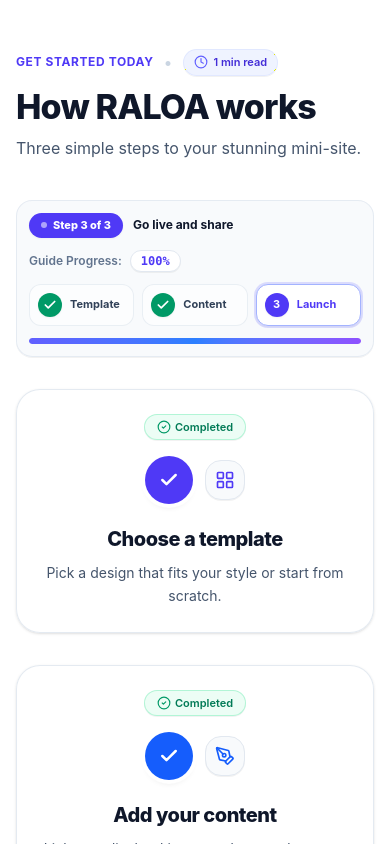
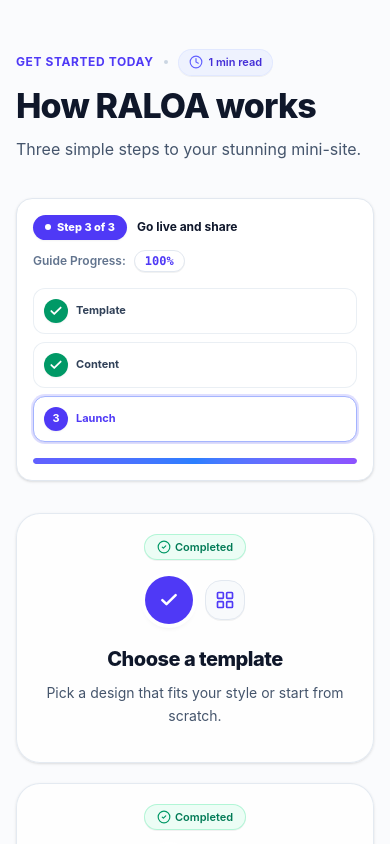
Before and after one commit to samirmagdy/Raloa-Go, a React (Vite) app: page / in a window 390 px wide. Shown: the part 3320-4164 px from the top of the page. Built offline with nearby package versions, Linux system fonts and the light colour scheme; no server answers.

Commit message:
feat: add TemplatesPage component and routing, and redesign HowItWorks section layout

```diff
--- a/src/components/HowItWorks.tsx
+++ b/src/components/HowItWorks.tsx
@@ -14,7 +14,7 @@
   const t = dictionary[locale].howItWorksSection;
 
   const sectionRef = useRef<HTMLElement>(null);
-  const stepCardRefs = useRef<(HTMLDivElement | null)[]>([]);
+  const stepCardRefs = useRef<(HTMLButtonElement | null)[]>([]);
   const [activeStep, setActiveStep] = useState<number>(1);
   const [readingProgress, setReadingProgress] = useState<number>(33);
 
@@ -117,75 +117,43 @@
     <section
       ref={sectionRef}
       id="how-it-works"
-      className="py-14 sm:py-20 md:py-28 bg-white dark:bg-slate-950 border-b border-slate-100 dark:border-slate-800/80 relative overflow-hidden transition-colors duration-200"
+      className="scroll-mt-20 py-14 sm:py-20 md:py-24 bg-slate-50/70 dark:bg-slate-950 border-b border-slate-200/70 dark:border-slate-800/80 relative overflow-hidden transition-colors duration-200"
     >
       <div className="max-w-[1200px] mx-auto px-4 sm:px-6 lg:px-8">
 
-        {/* Section Header with Doodle & Estimated Read Time */}
-        <div className="relative mb-10 md:mb-14">
-          <div className="max-w-[640px]">
-            <div className="flex items-center gap-2.5 mb-2.5 flex-wrap">
+        {/* Section Header */}
+        <div className="max-w-3xl mb-9 sm:mb-11">
+          <div>
+            <div className="flex items-center gap-2.5 mb-3 flex-wrap">
               <span className="text-[12px] font-bold uppercase tracking-wider text-indigo-600 dark:text-indigo-400">
                 {t.eyebrow}
               </span>
-              <span className="text-slate-300 dark:text-slate-700 select-none">•</span>
+              <span aria-hidden="true" className="w-1 h-1 rounded-full bg-slate-300 dark:bg-slate-700" />
               <ReadTimeBadge
                 formatted={readTime.formatted}
                 wordCount={readTime.wordCount}
                 locale={locale}
               />
             </div>
-            <h2 className="text-[34px] sm:text-[42px] md:text-[46px] font-extrabold text-[#0F172A] dark:text-white tracking-tight leading-tight">
+            <h2 className="text-[34px] sm:text-[42px] md:text-[48px] font-extrabold text-[#0F172A] dark:text-white tracking-tight leading-[1.08]">
               {t.headline}
             </h2>
-            <p className="text-[16px] sm:text-[18px] text-slate-600 dark:text-slate-300 mt-2 font-normal">
+            <p className="text-[16px] sm:text-[18px] text-slate-600 dark:text-slate-300 mt-3 font-normal leading-relaxed max-w-2xl">
               {t.subheadline}
             </p>
           </div>
-
-          {/* Right Floating Doodle ("From idea to impact in minutes") */}
-          <div className="hidden lg:flex items-center gap-3 absolute top-2 end-4 text-indigo-600 dark:text-indigo-400 select-none pointer-events-none">
-            <div className="relative">
-              <span className="text-[15px] font-bold italic tracking-tight font-serif text-indigo-700 dark:text-indigo-300 bg-indigo-50/80 dark:bg-indigo-950/80 px-3.5 py-1.5 rounded-full border border-indigo-100 dark:border-indigo-800 shadow-2xs rotate-2 block">
-                {t.doodleText}
-              </span>
-              <svg
-                width="70"
-                height="45"
-                viewBox="0 0 70 45"
-                fill="none"
-                xmlns="http://www.w3.org/2000/svg"
-                className="text-indigo-500 dark:text-indigo-400 absolute -bottom-6 right-2 rtl:left-2 rtl:right-auto rtl:scale-x-[-1]"
-              >
-                <path
-                  d="M10 5C25 15 45 35 60 22"
-                  stroke="currentColor"
-                  strokeWidth="2.2"
-                  strokeLinecap="round"
-                  strokeDasharray="4 2"
-                />
-                <path
-                  d="M50 16L62 21L58 32"
-                  stroke="currentColor"
-                  strokeWidth="2.2"
-                  strokeLinecap="round"
-                  strokeLinejoin="round"
-                />
-              </svg>
-            </div>
-          </div>
         </div>
 
-        {/* Section-Specific Reading Progress Indicator Widget */}
+        {/* Single step progress control */}
         <div
           id="how-it-works-reading-tracker"
-          className="mb-8 sm:mb-12 p-3 sm:p-4 rounded-2xl bg-slate-50/90 dark:bg-slate-900/80 border border-slate-200/80 dark:border-slate-800/90 shadow-2xs backdrop-blur-xs transition-all duration-200"
+          className="mb-8 sm:mb-10 p-4 sm:p-5 rounded-2xl bg-white dark:bg-slate-900 border border-slate-200 dark:border-slate-800 shadow-sm transition-all duration-200"
         >
-          <div className="flex flex-col sm:flex-row sm:items-center justify-between gap-3 mb-3">
+          <div className="flex flex-col sm:flex-row sm:items-center justify-between gap-2.5 mb-4">
             {/* Active Step Badge & Current Step Title */}
             <div className="flex items-center gap-2.5 min-w-0">
               <span className="inline-flex items-center gap-1.5 px-3 py-1 rounded-full text-[11px] sm:text-xs font-extrabold bg-indigo-600 text-white shadow-xs shrink-0">
-                <span className="w-1.5 h-1.5 rounded-full bg-white animate-pulse" />
+                <span className="w-1.5 h-1.5 rounded-full bg-white" />
                 <span>
                   {isRtl
                     ? `الخطوة ${activeStep} من 3`
@@ -207,7 +175,7 @@
           </div>
 
           {/* 3-Segment Interactive Step Progress Bar */}
-          <div className="grid grid-cols-3 gap-2 sm:gap-3">
+          <div className="grid grid-cols-1 sm:grid-cols-3 gap-2 sm:gap-3">
             {steps.map((s) => {
               const isPast = activeStep > s.num;
               const isCurrent = activeStep === s.num;
@@ -218,7 +186,7 @@
                   type="button"
                   onClick={() => scrollToStep(s.num)}
                   aria-label={`${s.title} - ${isCurrent ? (isRtl ? 'الخطوة النشطة' : 'Active step') : isPast ? (isRtl ? 'مكتمل' : 'Completed') : (isRtl ? 'قادم' : 'Upcoming')}`}
-                  className={`flex items-center gap-2 sm:gap-2.5 p-2 sm:p-2.5 rounded-xl text-left rtl:text-right transition-all cursor-pointer group ${
+                    className={`min-h-11 flex items-center gap-2 sm:gap-2.5 p-2.5 rounded-xl text-left rtl:text-right transition-all cursor-pointer group focus:outline-none focus-visible:ring-2 focus-visible:ring-indigo-500 focus-visible:ring-offset-2 dark:focus-visible:ring-offset-slate-900 ${
                     isCurrent
                       ? 'bg-white dark:bg-slate-800 shadow-xs border border-indigo-300 dark:border-indigo-600 ring-2 ring-indigo-500/20'
                       : isPast
@@ -259,7 +227,7 @@
           </div>
 
           {/* Continuous Progress Track */}
-          <div className="mt-3 w-full h-1.5 bg-slate-200/80 dark:bg-slate-800 rounded-full overflow-hidden">
+          <div className="mt-4 w-full h-1.5 bg-slate-200/80 dark:bg-slate-800 rounded-full overflow-hidden" aria-hidden="true">
             <div
               className="h-full bg-gradient-to-r from-indigo-500 via-blue-500 to-violet-500 rounded-full transition-all duration-300 ease-out"
               style={{ width: `${readingProgress}%` }}
@@ -268,10 +236,10 @@
         </div>
 
         {/* 3 Steps Row */}
-        <div className="grid grid-cols-1 md:grid-cols-3 gap-8 relative">
+        <div className="grid grid-cols-1 md:grid-cols-3 gap-5 lg:gap-6 relative">
 
           {/* Connecting line (Desktop) */}
-          <div className="hidden md:block absolute top-[52px] left-[15%] right-[15%] h-[3px] bg-slate-200 dark:bg-slate-800 -z-0 rounded-full overflow-hidden">
+          <div className="hidden md:block absolute top-[49px] left-[14%] right-[14%] h-px bg-slate-200 dark:bg-slate-800 z-0 rounded-full overflow-hidden">
             <div
               className="h-full bg-gradient-to-r from-indigo-500 via-blue-500 to-violet-500 transition-all duration-500"
               style={{
@@ -285,14 +253,15 @@
             const isPast = activeStep > step.num;
 
             return (
-              <div
+              <button
                 key={step.num}
+                type="button"
                 ref={(el) => { stepCardRefs.current[idx] = el; }}
                 id={`how-it-works-step-${step.num}`}
                 onClick={() => scrollToStep(step.num)}
-                className={`relative z-10 flex flex-col items-center md:items-start text-center md:text-left rtl:md:text-right p-6 sm:p-7 rounded-3xl transition-all duration-300 cursor-pointer ${
+                className={`relative z-10 w-full min-h-[250px] flex flex-col items-center md:items-start text-center md:text-left rtl:md:text-right p-5 sm:p-6 rounded-3xl transition-all duration-300 cursor-pointer focus:outline-none focus-visible:ring-2 focus-visible:ring-indigo-500 focus-visible:ring-offset-2 dark:focus-visible:ring-offset-slate-950 ${
                   isCurrent
-                    ? 'bg-white dark:bg-slate-900 border-2 border-indigo-500/80 dark:border-indigo-400/80 shadow-xl shadow-indigo-500/10 ring-4 ring-indigo-500/10 scale-[1.02]'
+                    ? 'bg-white dark:bg-slate-900 border-2 border-indigo-500/80 dark:border-indigo-400/80 shadow-lg shadow-indigo-500/10 ring-4 ring-indigo-500/10'
                     : isPast
                     ? 'bg-white/80 dark:bg-slate-900/60 border border-slate-200/90 dark:border-slate-800 shadow-sm hover:border-slate-300'
                     : 'bg-white/50 dark:bg-slate-900/30 border border-slate-100 dark:border-slate-850 opacity-80 hover:opacity-100 hover:border-slate-200'
@@ -302,7 +271,7 @@
                 <div className="mb-4">
                   {isCurrent ? (
                     <span className="inline-flex items-center gap-1.5 px-3 py-1 rounded-full text-[11px] font-bold bg-indigo-50 dark:bg-indigo-950/80 text-indigo-700 dark:text-indigo-300 border border-indigo-200/80 dark:border-indigo-800 shadow-2xs">
-                      <span className="w-1.5 h-1.5 rounded-full bg-indigo-600 animate-ping" />
+                      <span className="w-1.5 h-1.5 rounded-full bg-indigo-600" />
                       <span>{isRtl ? 'الخطوة النشطة الآن' : 'Currently Reading'}</span>
                     </span>
                   ) : isPast ? (
@@ -334,7 +303,7 @@
                 <p className="text-[14px] sm:text-[15px] text-slate-600 dark:text-slate-300 leading-relaxed font-normal max-w-sm">
                   {step.body}
                 </p>
-              </div>
+              </button>
             );
           })}
 
--- /dev/null
+++ b/src/components/TemplatesPage.tsx
@@ -0,0 +1,95 @@
+import React from 'react';
+import { ArrowLeft, ArrowRight, Eye } from 'lucide-react';
+import { Locale, TemplateItem } from '../types';
+import { templatesData } from '../data/content';
+import { RaloaLogo } from './brand/RaloaLogo';
+import { usePageSEO } from '../hooks/usePageSEO';
+
+interface TemplatesPageProps {
+  locale: Locale;
+  onReturnHome: () => void;
+  onSelectTemplate: (template: TemplateItem) => void;
+}
+
+export const TemplatesPage: React.FC<TemplatesPageProps> = ({ locale, onReturnHome, onSelectTemplate }) => {
+  const isRtl = locale === 'ar';
+
+  usePageSEO({
+    sectionId: 'templates-page',
+    locale,
+    title: isRtl ? 'كل قوالب رالوا — معرض التصاميم' : 'All Templates — RALOA Design Gallery',
+    description: isRtl ? 'استعرض جميع قوالب رالوا المتجاوبة واختر التصميم المناسب لموقعك المصغر.' : 'Browse every responsive RALOA template and choose the right design for your mini-site.',
+    ogTitle: isRtl ? 'معرض قوالب رالوا' : 'RALOA Template Gallery',
+    ogDescription: isRtl ? 'كل القوالب في مكان واحد.' : 'Explore every RALOA template in one place.',
+    keywords: isRtl ? ['قوالب رالوا', 'تصاميم مواقع مصغرة', 'قوالب بايو'] : ['RALOA templates', 'creator website templates', 'link in bio designs'],
+    jsonLd: {
+      '@context': 'https://schema.org',
+      '@type': 'CollectionPage',
+      name: isRtl ? 'معرض قوالب رالوا' : 'RALOA Template Gallery',
+      numberOfItems: templatesData.length,
+      mainEntity: {
+        '@type': 'ItemList',
+        itemListElement: templatesData.map((template, index) => ({
+          '@type': 'ListItem',
+          position: index + 1,
+          name: template.name
+        }))
+      }
+    }
+  });
+
+  const BackIcon = isRtl ? ArrowRight : ArrowLeft;
+  const ForwardIcon = isRtl ? ArrowLeft : ArrowRight;
+
+  return (
+    <div className="min-h-screen bg-slate-50 dark:bg-slate-950 text-slate-900 dark:text-white">
+      <header className="sticky top-0 z-30 border-b border-slate-200/80 dark:border-slate-800 bg-white/90 dark:bg-slate-950/90 backdrop-blur-xl">
+        <div className="max-w-[1240px] mx-auto px-4 sm:px-6 lg:px-8 h-16 flex items-center justify-between gap-4">
+          <button type="button" onClick={onReturnHome} aria-label={isRtl ? 'العودة إلى الرئيسية' : 'Return home'} className="rounded-xl focus:outline-none focus-visible:ring-2 focus-visible:ring-indigo-500">
+            <RaloaLogo isRtl={isRtl} size="md" />
+          </button>
+          <button type="button" onClick={onReturnHome} className="inline-flex items-center gap-2 px-3.5 py-2 rounded-xl text-xs font-bold text-slate-600 dark:text-slate-300 hover:bg-slate-100 dark:hover:bg-slate-800 transition-colors">
+            <BackIcon className="w-4 h-4" />
+            <span>{isRtl ? 'العودة للرئيسية' : 'Back to home'}</span>
+          </button>
+        </div>
+      </header>
+
+      <main className="max-w-[1240px] mx-auto px-4 sm:px-6 lg:px-8 py-12 sm:py-16 lg:py-20">
+        <div className="max-w-3xl mb-10 sm:mb-14">
+          <span className="text-xs font-bold uppercase tracking-[0.18em] text-indigo-600 dark:text-indigo-400">{isRtl ? 'معرض التصاميم' : 'Design gallery'}</span>
+          <h1 className="mt-3 text-4xl sm:text-5xl lg:text-6xl font-black tracking-tight leading-[1.05]">{isRtl ? 'كل القوالب، في مكان واحد' : 'Every template, in one place.'}</h1>
+          <p className="mt-5 text-base sm:text-lg leading-relaxed text-slate-600 dark:text-slate-300">{isRtl ? 'اختر نقطة البداية المناسبة لك، ثم خصصها في الاستوديو خلال دقائق.' : 'Choose the right starting point, then customize it in Studio in minutes.'}</p>
+          <p className="mt-3 text-xs font-semibold text-slate-400">{templatesData.length} {isRtl ? 'قوالب متاحة' : 'templates available'}</p>
+        </div>
+
+        <div className="grid grid-cols-2 md:grid-cols-3 lg:grid-cols-4 xl:grid-cols-5 gap-4 sm:gap-5">
+          {templatesData.map((template) => (
+            <button
+              key={template.id}
+              type="button"
+              onClick={() => onSelectTemplate(template)}
+              className="group text-left rtl:text-right rounded-3xl bg-white dark:bg-slate-900 border border-slate-200 dark:border-slate-800 p-3 sm:p-3.5 shadow-[0_4px_18px_rgba(15,23,42,0.04)] hover:-translate-y-1 hover:border-indigo-300 dark:hover:border-indigo-700 hover:shadow-[0_16px_32px_rgba(15,23,42,0.1)] transition-all focus:outline-none focus-visible:ring-2 focus-visible:ring-indigo-500"
+            >
+              <div className="relative aspect-[3/4] overflow-hidden rounded-2xl bg-slate-100 dark:bg-slate-800">
+                <img src={template.avatar} alt={template.name} className="w-full h-full object-cover group-hover:scale-105 transition-transform duration-500" loading="lazy" />
+                <span className="absolute bottom-2 left-2 right-2 opacity-0 group-hover:opacity-100 group-focus-visible:opacity-100 transition-opacity inline-flex items-center justify-center gap-1.5 rounded-xl bg-slate-950/75 px-2 py-2 text-[11px] font-bold text-white backdrop-blur-sm">
+                  <Eye className="w-3.5 h-3.5" />
+                  {isRtl ? 'معاينة القالب' : 'Preview template'}
+                </span>
+              </div>
+              <div className="px-1 pt-3 pb-1">
+                <h2 className="text-sm sm:text-[15px] font-extrabold leading-tight text-slate-900 dark:text-white">{template.name}</h2>
+                <p className="mt-1 text-xs text-slate-500 dark:text-slate-400">{template.category}</p>
+                <span className="mt-3 inline-flex items-center gap-1 text-[11px] font-bold text-indigo-600 dark:text-indigo-400">
+                  {isRtl ? 'عرض التفاصيل' : 'View details'}
+                  <ForwardIcon className="w-3 h-3" />
+                </span>
+              </div>
+            </button>
+          ))}
+        </div>
+      </main>
+    </div>
+  );
+};
```
Also changed, not shown: src/App.tsx (+33 -4 lines).
